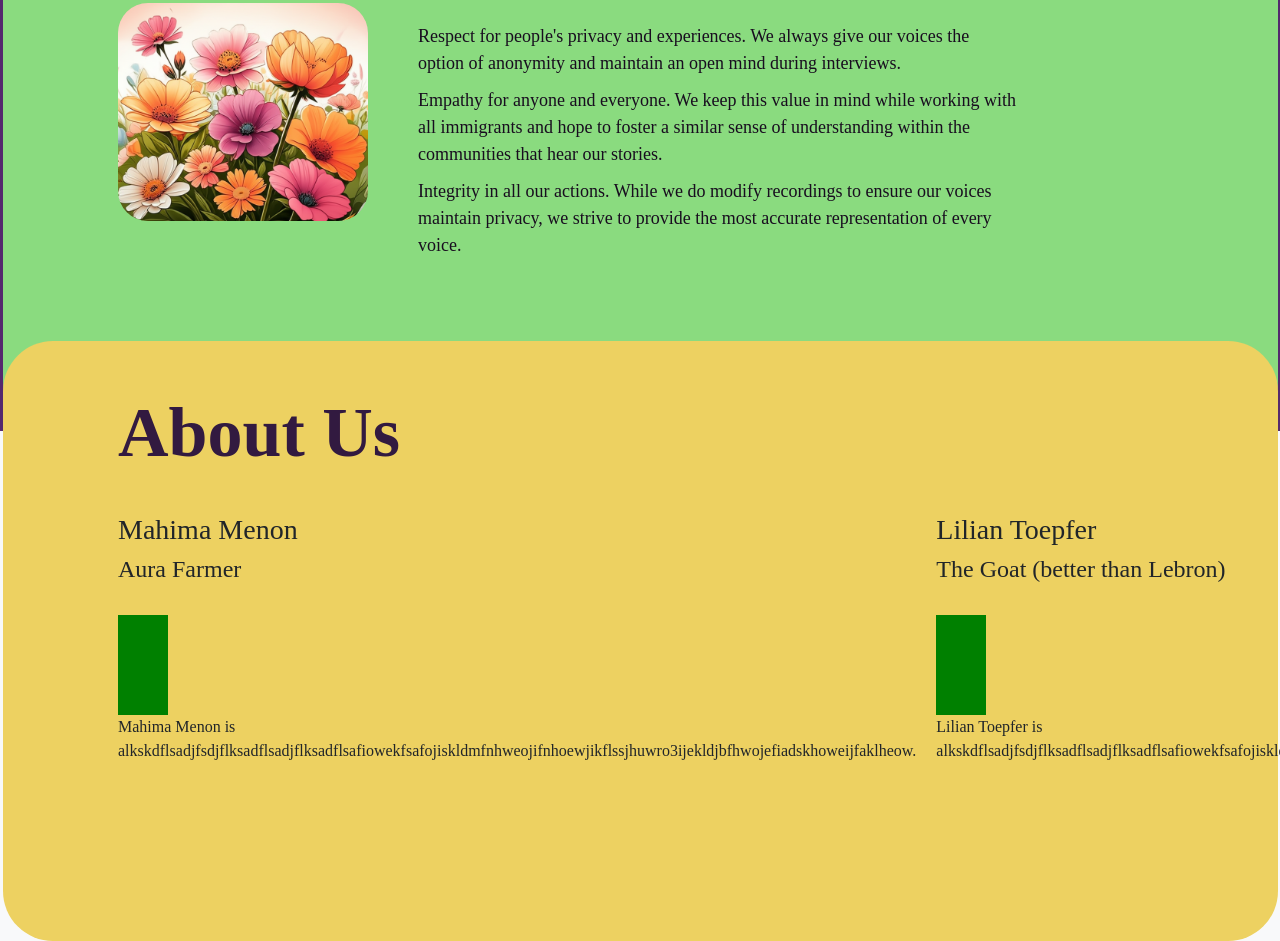
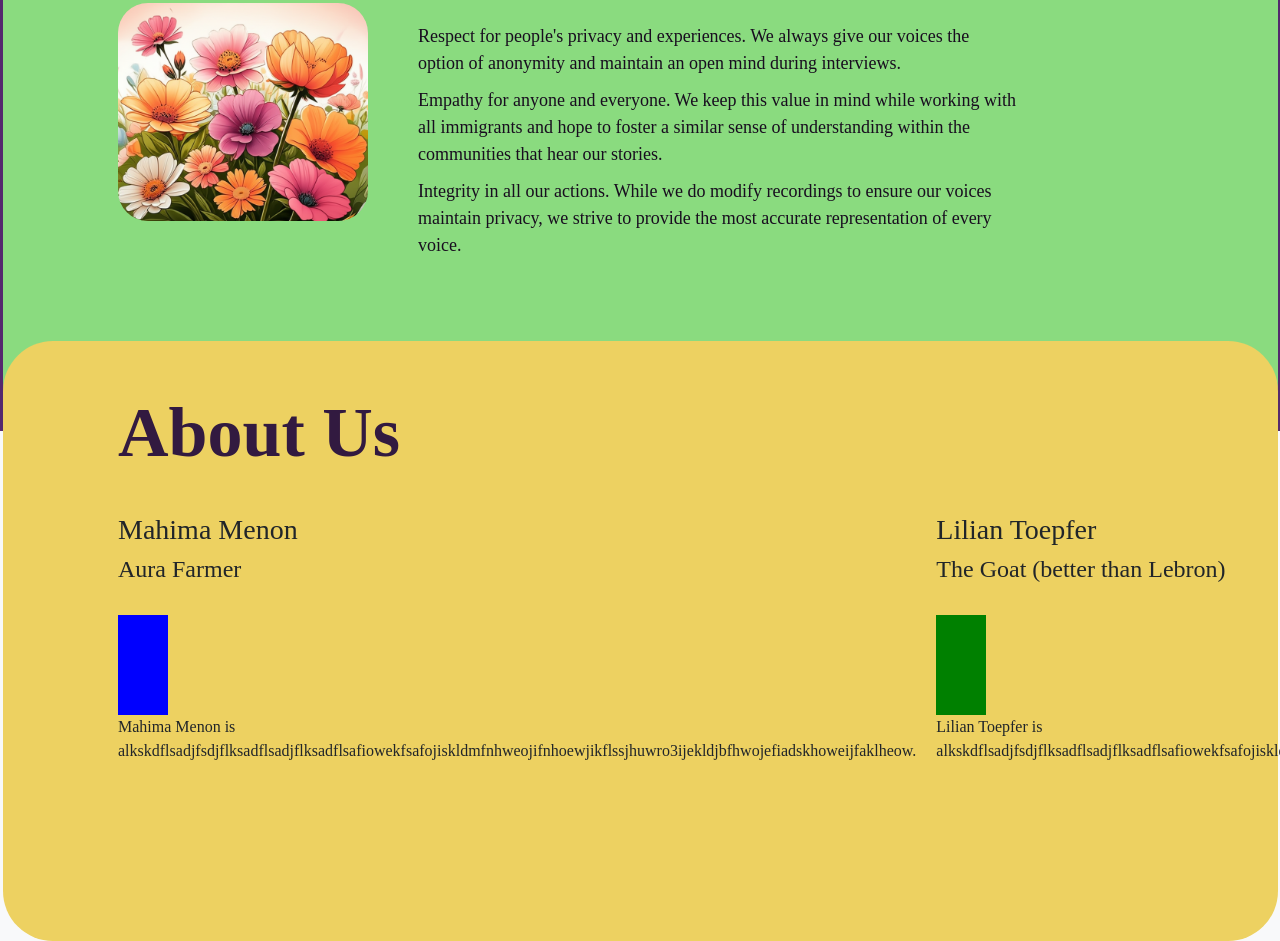
Before and after one commit to BridgeandBloom/BridgeandBloom.github.io, a plain HTML site: page index.html in a window 1280 px wide. Shown: the part 1589-2530 px from the top of the page. Drawn offline with nearby package versions, Linux system fonts and the light colour scheme.

Commit message:
Update index.html

```diff
--- a/index.html
+++ b/index.html
@@ -74,7 +74,7 @@
                         <div>
                             <h3>Mahima Menon</h3>
                             <h4>Aura Farmer</h4><br>
-                            <div style="width: 50px; height:100px; background-color:green;"></div>
+                            <div style="width: 50px; height:100px; background-color:blue;"></div>
                             <p>Mahima Menon is alkskdflsadjfsdjflksadflsadjflksadflsafiowekfsafojiskldmfnhweojifnhoewjikflssjhuwro3ijekldjbfhwojefiadskhoweijfaklheow.</p>
                         </div>
                         <div>
```
